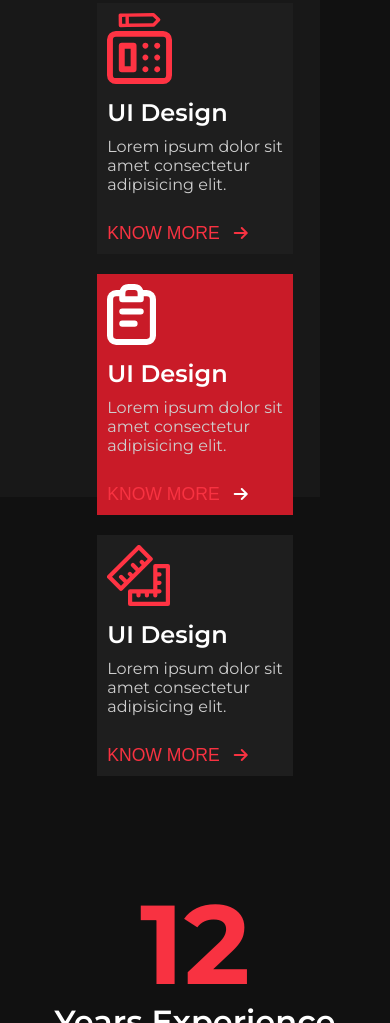
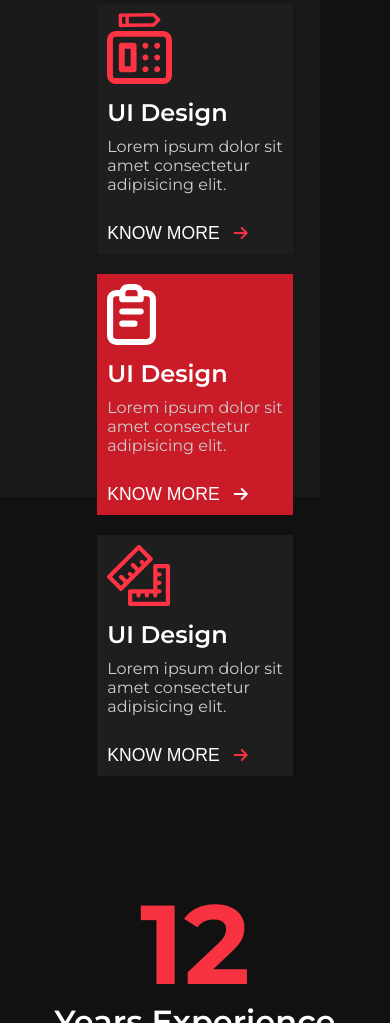
Before and after one commit to Abhijeet03s/Full-Stack-JavaScript-Project-15, a plain HTML site: page index.html in a window 390 px wide. Shown: the part 723-1746 px from the top of the page. Drawn offline with Linux system fonts and the light colour scheme.

Commit message:
changes css

```diff
--- a/styles.css
+++ b/styles.css
@@ -319,6 +319,9 @@ body {
   .feature {
     padding-top: 80px;
   }
+  .service-btn  button{
+    color: #fff;
+  }
   .contact-section .contact-card {
     flex-wrap: wrap;
   }
@@ -408,6 +411,7 @@ body {
     padding: 10px;
     font-size: 0.8rem;
   }
+
   .cards .card {
     padding: 10px;
   }
```
